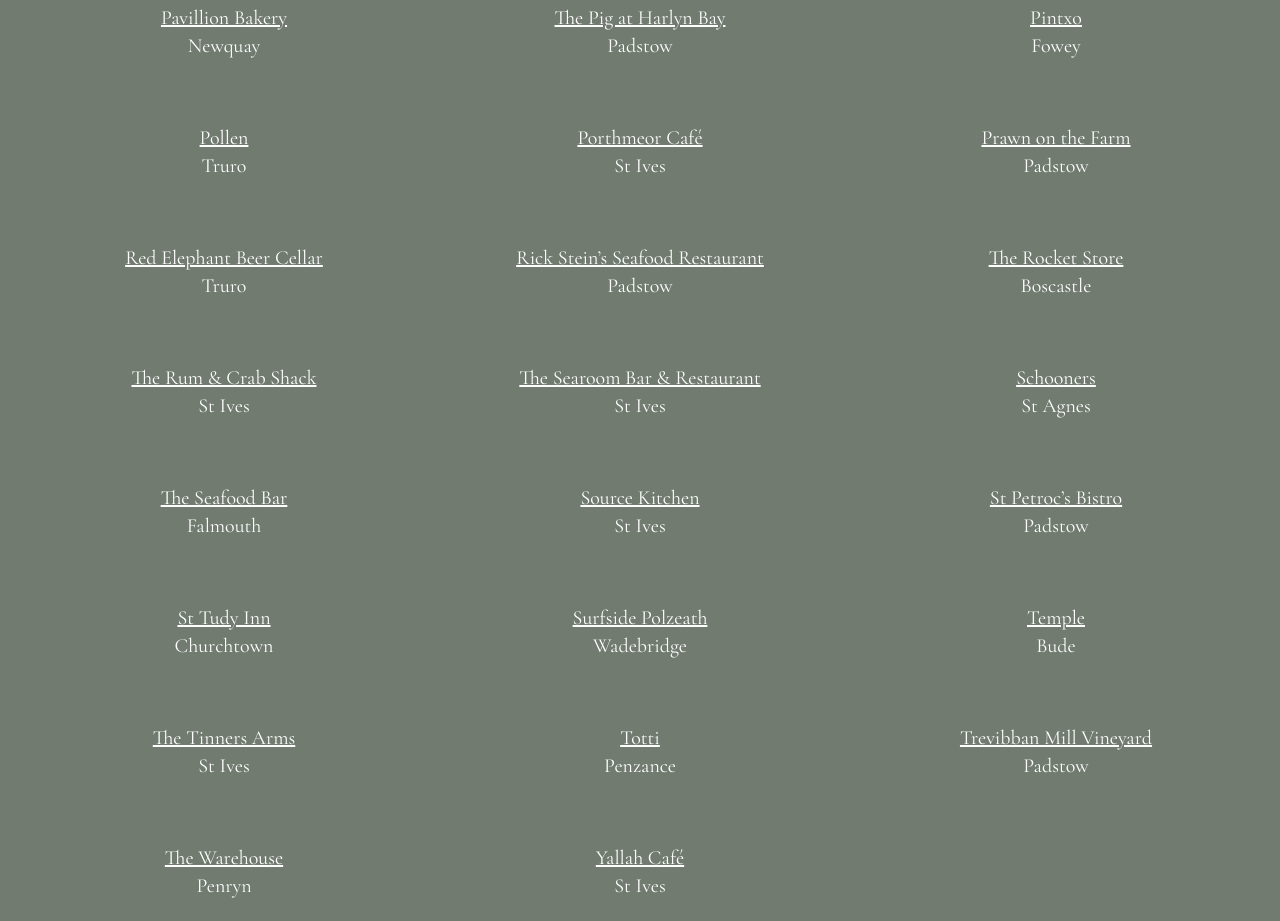
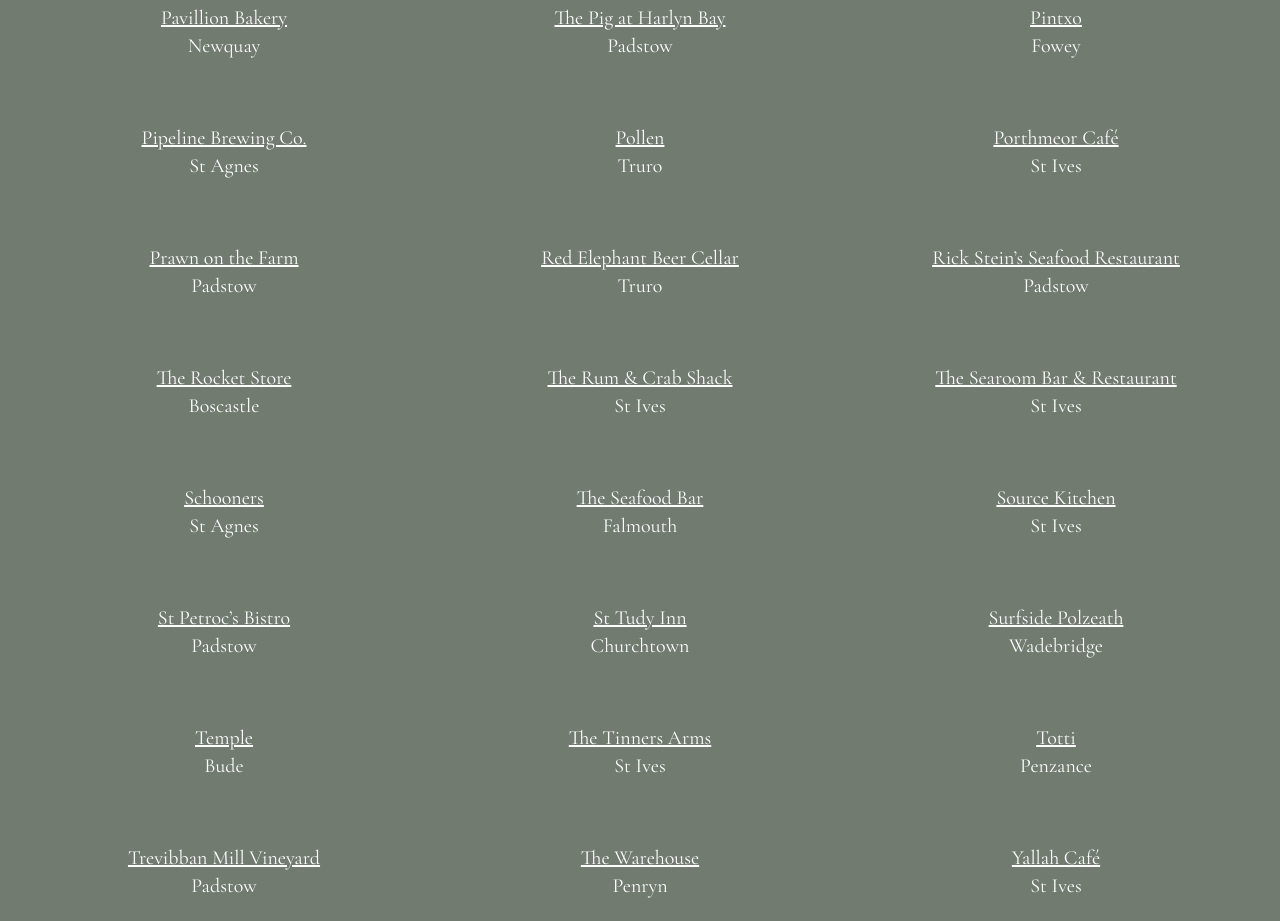
Before and after one commit to andrewgarner/wedding, a Next.js app: page /travel-and-stay in a window 1280 px wide. Shown: the part 5240-6161 px from the top of the page. Built offline with nearby package versions, Linux system fonts and the light colour scheme.

Commit message:
Add the Pipeline Brewing Co

```diff
--- a/pages/travel-and-stay.tsx
+++ b/pages/travel-and-stay.tsx
@@ -657,6 +657,13 @@
           Fowey
         </Text>
         <Text tag="li">
+          <Link href="https://pipelinebrewing.co.uk/" passHref>
+            <a>Pipeline Brewing Co.</a>
+          </Link>
+          <br />
+          St Agnes
+        </Text>
+        <Text tag="li">
           <Link href="https://www.instagram.com/pollen_truro/" passHref>
             <a>Pollen</a>
           </Link>
```
